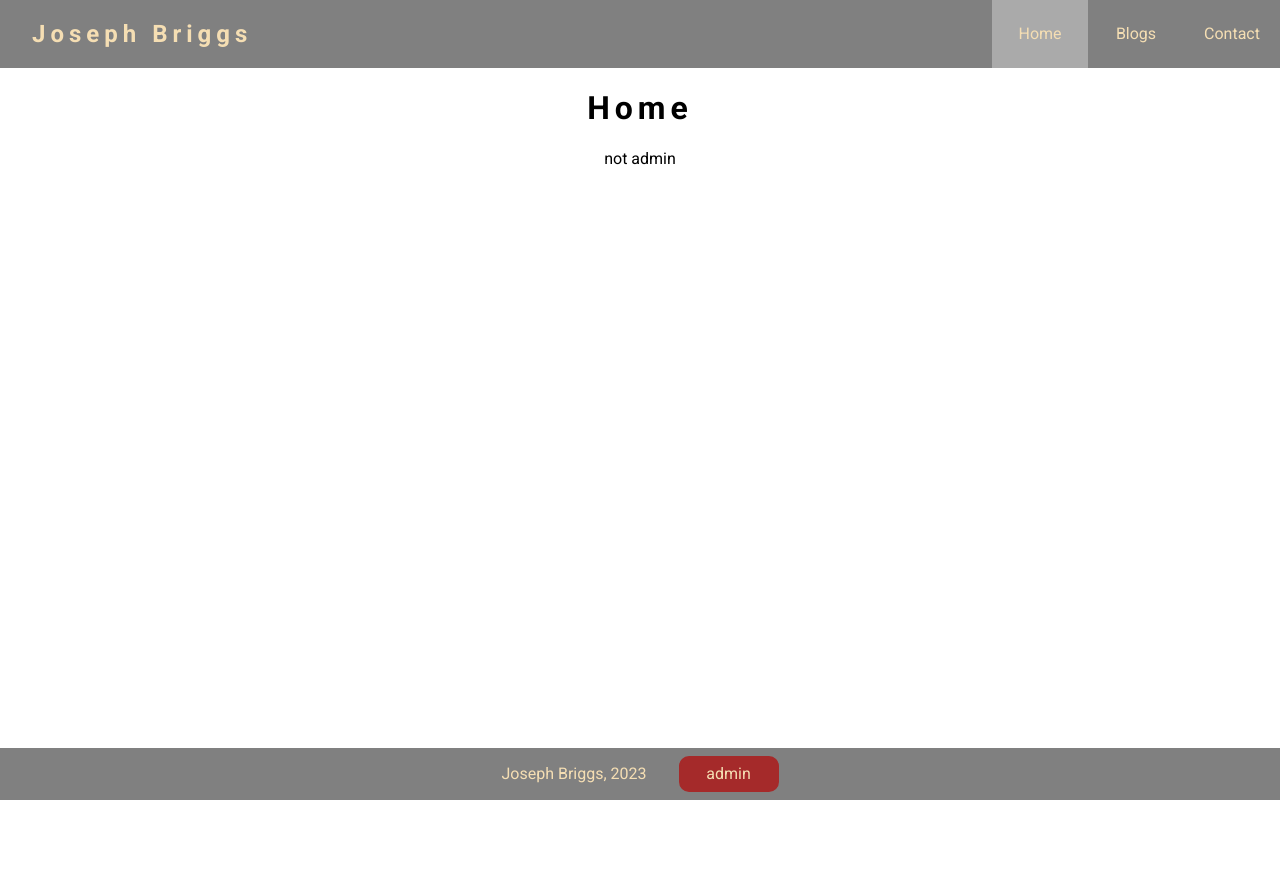
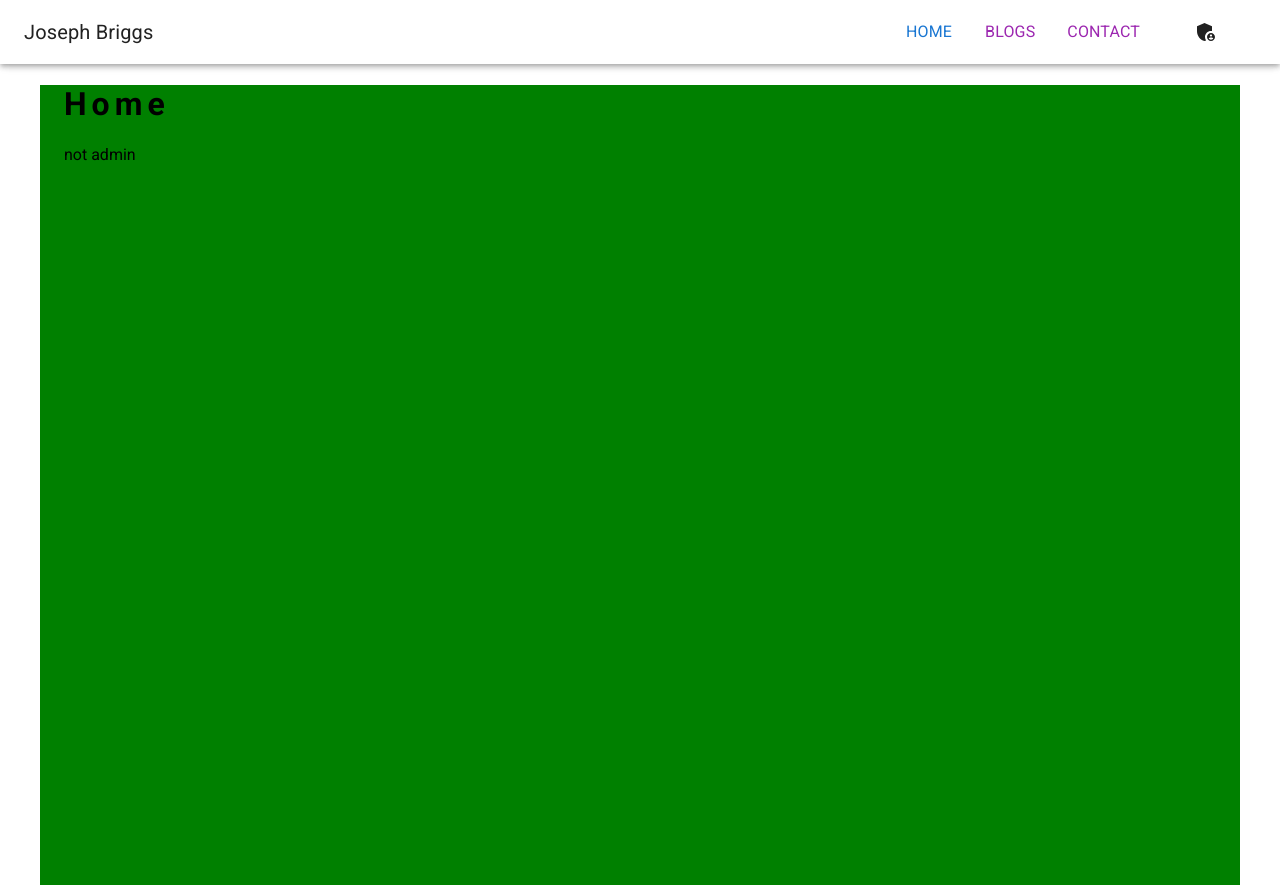
Before and after one commit to jhb123/react-blog-experiment, a React (Create React App) app in the folder frontend/: page / in a window 1280 px wide. Before the commit the page ends 800 px from the top, so only its background shows below. Built offline with nearby package versions, Linux system fonts and the light colour scheme.

Commit message:
set up header

```diff
--- a/frontend/src/App.js
+++ b/frontend/src/App.js
@@ -3,10 +3,6 @@ import Layout from "./pages/Layout";
 import * as route from "./navigation/route";
 
 const App = () => {
-
-    // const handleAdminToggle = (isSuccess) => {
-    //     setIsAdmin(isSuccess)
-    // }
 
     return (
         <BrowserRouter>
--- a/frontend/src/components/Banner.js
+++ b/frontend/src/components/Banner.js
@@ -1,30 +1,48 @@
 import React from 'react';
 import {Link, useMatch, useResolvedPath} from "react-router-dom";
+import AppBar from '@mui/material/AppBar';
+import Box from '@mui/material/Box';
+import Toolbar from '@mui/material/Toolbar';
+import Typography from '@mui/material/Typography';
+import Button from '@mui/material/Button';
+import IconButton from '@mui/material/IconButton';
+import MenuIcon from '@mui/icons-material/Menu';
+import AdminPanelSettingsIcon from '@mui/icons-material/AdminPanelSettings';
+
 import * as route from "../navigation/route";
+import { width } from '@mui/system';
 
 
-const BannerLink = ({to, children, ...props}) => {
+const BannerButton = ({to, children, ...props}) => {
   const resolvedPath = useResolvedPath(to)
   const isActive = useMatch({path : resolvedPath.pathname, end :true })
+
   return(
-  <li className={isActive ? "onBackground" : ""}>
-    <Link to={to} {...props}>{children}</Link>
-  </li>
-  );
+    <Box sx={{p:1}}>
+      <Button component={Link} to={to} color = {isActive ? "primary": "secondary"} variant ="text" >
+        <Typography>{children}</Typography>
+      </Button>
+    </Box>);
 }
 
-const Banner = () => {
+
+const Banner = ({handleAdminToggle}) => {
   return (
-    <>
-      <nav className='nav background'>
-        <h1 className="bannerTitle">Joseph Briggs</h1>
-        <ul>
-          <BannerLink to = {route.HomeRoute.path}>{route.HomeRoute.name}</BannerLink>
-          <BannerLink to = {route.BlogRoute.path}>{route.BlogRoute.name}</BannerLink>
-          <BannerLink to = {route.ContactRoute.path}>{route.ContactRoute.name}</BannerLink>
-        </ul>
-      </nav>
-    </>
+    <Box sx={{ flexGrow: 1 }}>
+      <AppBar position="sticky" color="background">
+        <Toolbar>
+          <Typography variant="h6" component="div" sx={{ flexGrow: 1 }}>
+            Joseph Briggs
+          </Typography>
+          <BannerButton to = {route.HomeRoute.path}>{route.HomeRoute.name}</BannerButton>
+          <BannerButton to = {route.BlogRoute.path}>{route.BlogRoute.name}</BannerButton>
+          <BannerButton to = {route.ContactRoute.path}>{route.ContactRoute.name}</BannerButton>
+          <IconButton color="inherit" onClick={handleAdminToggle}>
+            <AdminPanelSettingsIcon />
+          </IconButton>
+        </Toolbar>
+      </AppBar>
+    </Box>
   );
 };
 
--- a/frontend/src/components/Footer.js
+++ /dev/null
@@ -1,16 +0,0 @@
-
-const Footer = ({handleAdminToggle}) => {
-
-
-    return (
-      <>
-        <footer className={"Footer background"}>
-            <p1>Joseph Briggs, 2023</p1>
-            <button className="primary" onClick={handleAdminToggle}>admin</button>
-        </footer>
-      </>
-    );
-  };
-
-
-  export default Footer;
--- a/frontend/src/pages/Layout.js
+++ b/frontend/src/pages/Layout.js
@@ -1,7 +1,10 @@
 import {Outlet} from "react-router-dom";
 import { useState } from "react";
+
+import { Container } from '@mui/material';
+
+
 import Banner from "../components/Banner";
-import Footer from "../components/Footer";
 import AdminForm from "../components/AdminForm";
 import { createContext } from "react";
 import {secured_test} from "../requests/admin"
@@ -25,13 +28,12 @@ const Layout = () => {
     <>
       <AdminContext.Provider value={[isAdmin, handlesetIsAdmin]}>
         {showingAdminPage ? <AdminForm handleToggleShowAdminPage={handleToggleShowAdminPage}/> : ""}
-        <div className="AppPage">
-          <Banner />
-          <Outlet />
-          {isAdmin ? <p1>is admin</p1> : <p1>not admin</p1>}
-          {isAdmin ? <button className="primary" onClick={secured_test}>secured</button> : ""}
-          <Footer handleAdminToggle={handleToggleShowAdminPage} />
-        </div>
+        <Banner  handleAdminToggle={handleToggleShowAdminPage}/>
+        <Container sx={{bgcolor:"green", height : "100vh"}}>
+            <Outlet />
+            {isAdmin ? <p1>is admin</p1> : <p1>not admin</p1>}
+            {isAdmin ? <button className="primary" onClick={secured_test}>secured</button> : ""}
+        </Container>
       </AdminContext.Provider>
     </>
   )
```
